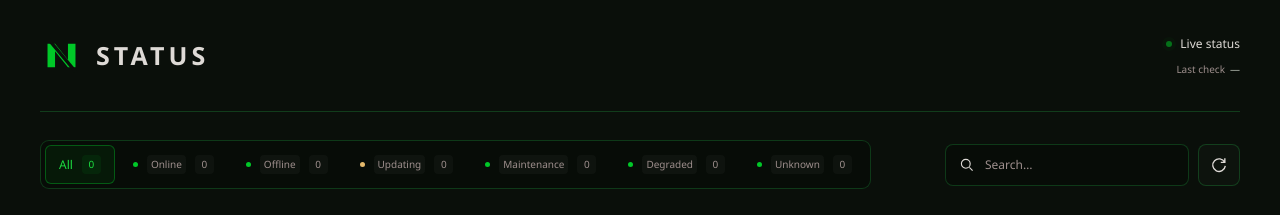
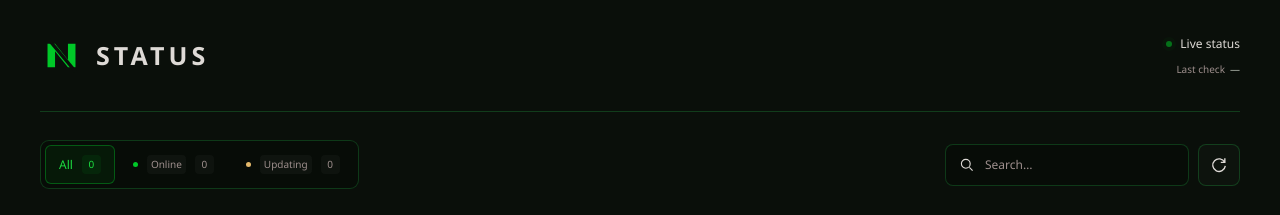
Before and after one commit to nah92302c-png/nexus-status, a Next.js app: page / in a window 1280 px wide. Shown: the top 215 px of the page. Built offline with nearby package versions, Linux system fonts and the light colour scheme; no server answers; the database is empty.

Commit message:
Filter: only show Online and Updating status filters

```diff
--- a/src/components/dashboard/dashboard.tsx
+++ b/src/components/dashboard/dashboard.tsx
@@ -135,7 +135,7 @@ export function Dashboard({ initialServices, demo, pollIntervalMs }: DashboardPr
             >
               All <span>{counts.total}</span>
             </button>
-            {SERVICE_STATUSES.map((status) => {
+            {(["online", "updating"] as const).map((status) => {
               const meta = STATUS_META[status];
               return (
                 <button
```
